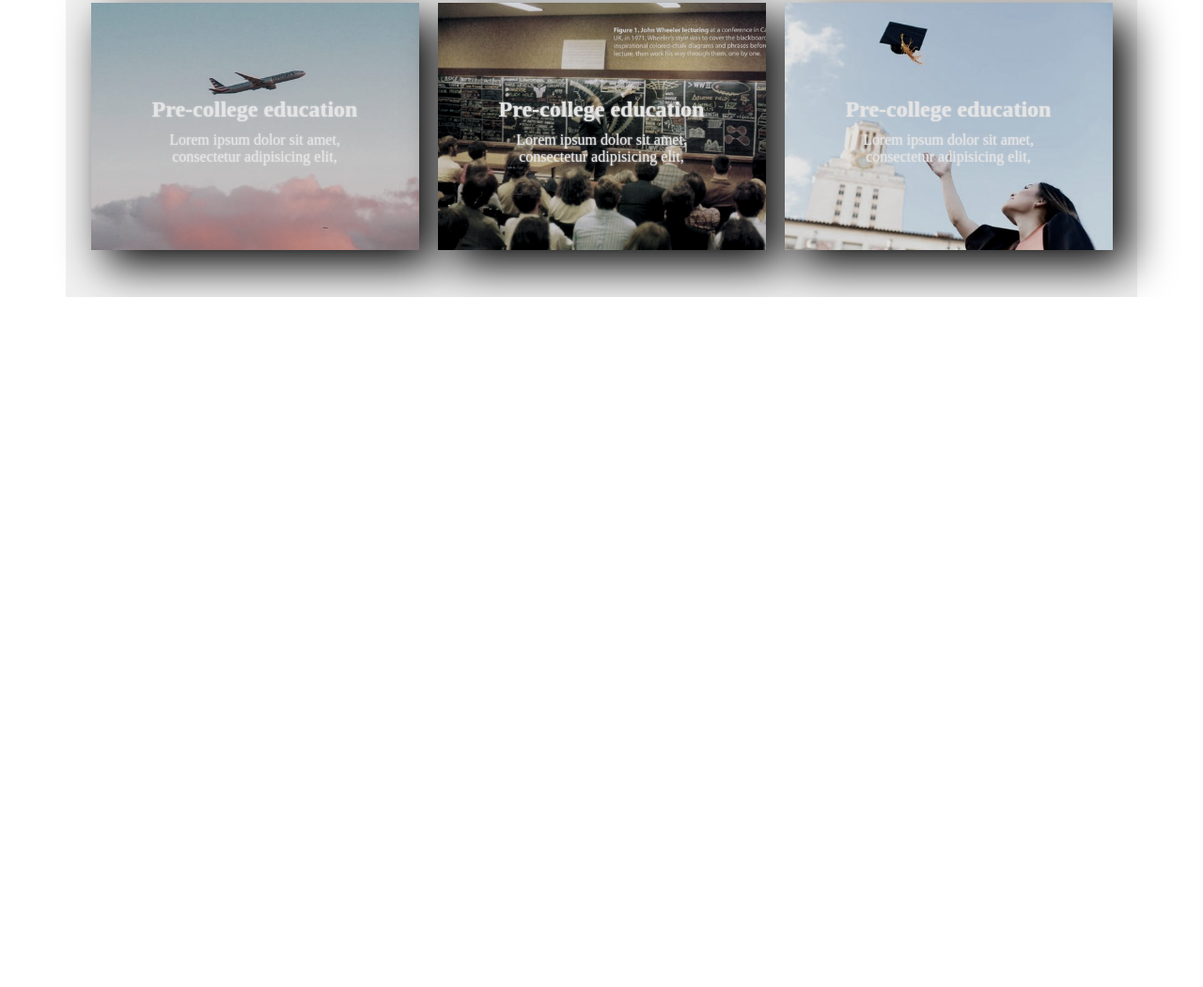
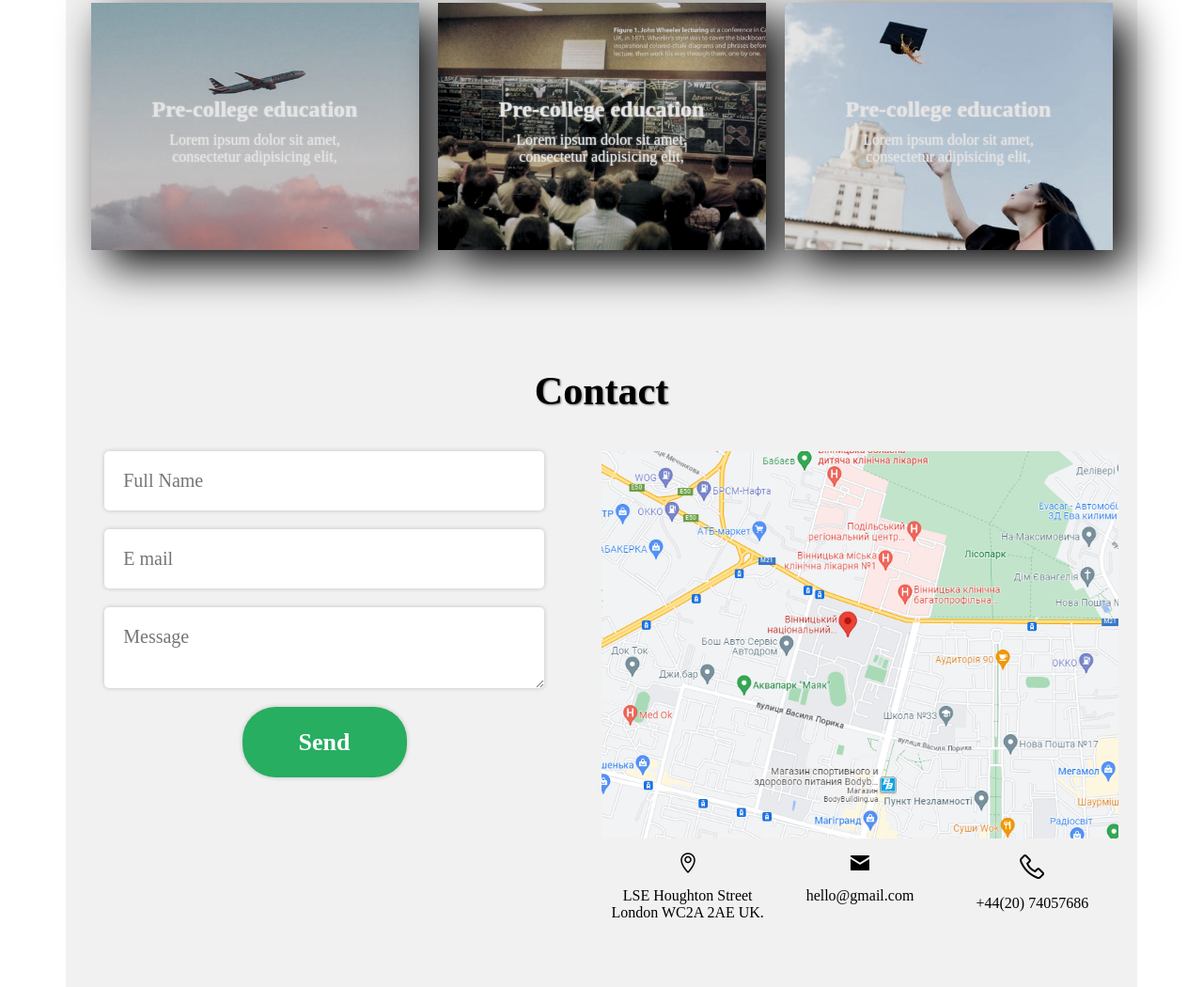
Before and after one commit to CCFreyzi/WebLab3, a plain HTML site: page index.html in a window 1280 px wide. Shown: the part 1212-2262 px from the top of the page at 94% size. Before the commit the page ends 1528 px from the top, so only its background shows below. Drawn offline with Linux system fonts and the light colour scheme.

Commit message:
Contact section

```diff
--- a/index.html
+++ b/index.html
@@ -139,6 +139,56 @@
         </div>
     </section>
 
+    <section class="contact_section container">
+        <div class="title">
+            <h1>Contact</h1>
+        </div>
+
+        <div class="contact">
+            <div class="data_field">
+                <form class="form">
+
+                    <label for="name"></label>
+                    <input type="text" id="name" name="name" placeholder="Full Name">
+
+                    <label for="email"></label>
+                    <input type="email" id="email" name="email" placeholder="E mail">
+
+                    <label for="message"></label>
+                    <textarea id="message" name="message" placeholder="Message"></textarea>
+
+                    <input type="submit" value="Send">
+                </form>
+
+            </div>
+            <div class="map_field">
+                <div class="map_img_container">
+                    <img src="img/Map/map.png" alt="">
+                </div>
+
+                <div class="position_data">
+                    <div>
+                        <img src="img/Contacts/1.png" alt="">
+                        <div class="position_text">
+                            LSE Houghton Street London WC2A 2AE UK.
+                        </div>
+                    </div>
+                    <div>
+                        <img src="img/Contacts/2.png" alt="">
+                        <div class="position_text">
+                            hello@gmail.com
+                        </div>
+                    </div>
+                    <div>
+                        <img src="img/Contacts/3.png" alt="">
+                        <div class="position_text">
+                            +44(20) 74057686
+                        </div>
+                    </div>
+                </div>
+            </div>
+        </div>
+    </section>
 
 
 </main>
--- a/style.css
+++ b/style.css
@@ -147,3 +147,88 @@
     align-items: center;
     flex-direction: column;
 }
+/*///////////////*/
+
+.contact{
+    display: flex;
+    margin: 0 0 50px 0 ;
+}
+@media (max-width: 1100px) {
+    .contact {
+        flex-direction: column;
+    }
+}
+.data_field{
+    flex: 0 1 50%;
+
+}
+.form{
+    display: flex;
+    flex-direction: column;
+    align-items: center;
+    margin: 0 0 20px 0;
+}
+.contact_section{
+    padding: 20px 0 10px 0;
+}
+
+input,
+textarea {
+    font-size: 20px;
+    width: 85%;
+    padding: 20px;
+    border-radius: 5px;
+    border: none;
+    margin-bottom: 20px;
+    box-shadow: 0 0 5px rgba(0, 0, 0, 0.2);
+}
+
+input:focus,
+textarea:focus {
+    outline: none;
+    box-shadow: 0 0 5px rgba(39, 174, 96, 154);
+}
+
+input[type="submit"] {
+    width: 175px;
+    height: 75px;
+    padding: 10px;
+    font-size: 26px;
+    border-radius: 35px;
+    border: none;
+    background-color: rgba(39, 174, 96, 154);
+    color: #fff;
+    font-weight: bold;
+    cursor: pointer;
+    transition: all 0.3s ease;
+}
+
+input[type="submit"]:hover {
+    background-color: rgba(39, 124, 56, 100);
+}
+
+.map_field{
+    flex: 0 1 50%;
+    text-align: center;
+    margin: 0 20px 0 20px;
+}
+
+.map_img_container img  {
+    max-width: 100%;
+    max-height: 100%;
+
+}
+
+.position_data{
+    display: flex;
+
+}
+
+.position_data > * {
+    flex: 0 1 33%;
+    margin: 10px;
+}
+
+.position_data img{
+    margin: 0 0 10px 0;
+}
```
Also changed, not shown: img/Contacts/1.png (added), img/Contacts/2.png (added), img/Contacts/3.png (added), img/Map/map.png (added). Lines whose indentation alone changed are shown as unchanged.
